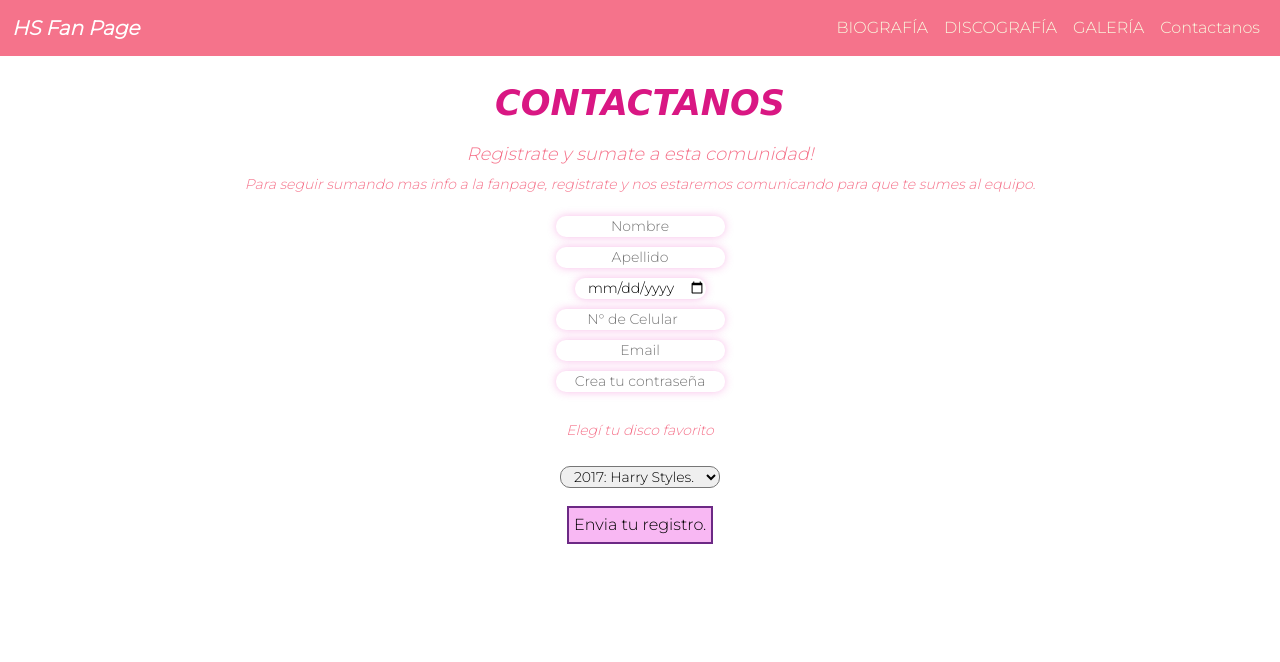
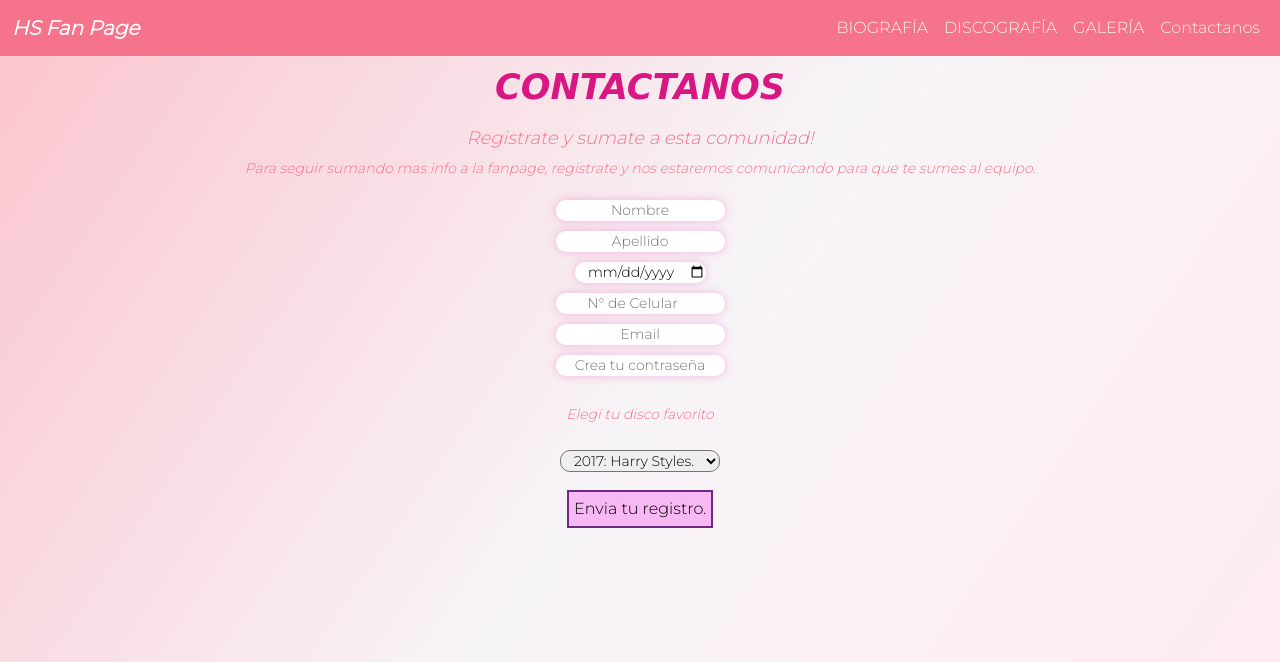
Before and after one commit to azulprlt/proyecto-azul-peralta, a plain HTML site: page secciones/contacto.html in a window 1280 px wide. Shown: the top 662 px of the page. Drawn offline with nearby package versions, Linux system fonts and the light colour scheme; a web font is replaced by a local one.

Commit message:
contacto

```diff
--- a/css/style.css
+++ b/css/style.css
@@ -21,14 +21,19 @@
   display: flex;
   justify-content: flex-end; }
 
-h1 {
+.contacto_titulo-principal {
   display: flex;
-  font-size: 25px;
+  font-size: 35px;
   justify-content: center;
   font-family: "Sacramento", cursive;
   font-weight: bolder;
   font-style: italic;
-  padding: 10px 30px 10px 30px; }
+  padding: 10px 30px 10px 30px;
+  margin: 0; }
+
+.contacto__fondo {
+  background: #f5738b;
+  background: linear-gradient(124deg, rgba(245, 115, 139, 0.409401) 1%, rgba(207, 193, 209, 0.171306) 52%, rgba(245, 115, 139, 0.137693) 95%); }
 
 .contacto__titulo,
 .contacto-ultimo {
@@ -94,9 +99,9 @@ nav {
   color: "Sacramento", cursive !important; }
 
 .carousel {
-  width: 80%;
+  width: 60%;
   position: relative;
-  left: 10%; }
+  left: 20%; }
 
 .grid-container {
   display: grid;
--- a/scss/secciones-scss/_contacto.scss
+++ b/scss/secciones-scss/_contacto.scss
@@ -1,5 +1,11 @@
-h1 {
-    @include titulo-principal(25px);
+.contacto_titulo-principal {
+    @include titulo-principal(35px);
+    margin: 0;
+}
+
+.contacto__fondo {
+    background: rgb(245,115,139);
+background: linear-gradient(124deg, rgba(245,115,139,0.40940126050420167) 1%, rgba(207,193,209,0.17130602240896353) 52%, rgba(245,115,139,0.13769257703081228) 95%);
 }
 
 .contacto__titulo,
@@ -11,6 +17,7 @@ h1 {
 
 .contacto__formulario {
     min-height: 60vh;
+
     .formulario {
         display: flex;
         flex-direction: column;
--- a/scss/secciones-scss/_galeria.scss
+++ b/scss/secciones-scss/_galeria.scss
@@ -1,7 +1,7 @@
 .carousel {
-    width: 80%;
+    width: 60%;
     position: relative;
-    left: 10%;
+    left: 20%;
 }
 
 .grid-container {
--- a/secciones/contacto.html
+++ b/secciones/contacto.html
@@ -38,11 +38,11 @@
         </div>
     </nav>
 
-    <header>
-        <h1>CONTACTANOS</h1>
-    </header>
 
-    <main>
+    <main class="contacto__fondo">
+        <header>
+            <h1 class="contacto_titulo-principal">CONTACTANOS</h1>
+        </header>
         <div class="contacto__titulo">
             <h2 class="animate__animated animate__flash">Registrate y sumate a esta comunidad!</h2>
             <p>Para seguir sumando mas info a la fanpage, registrate y nos estaremos comunicando para que te sumes al
```
Also changed, not shown: secciones/discografía.html (+3 -3 lines), secciones/galería.html (+1 -1 lines).
